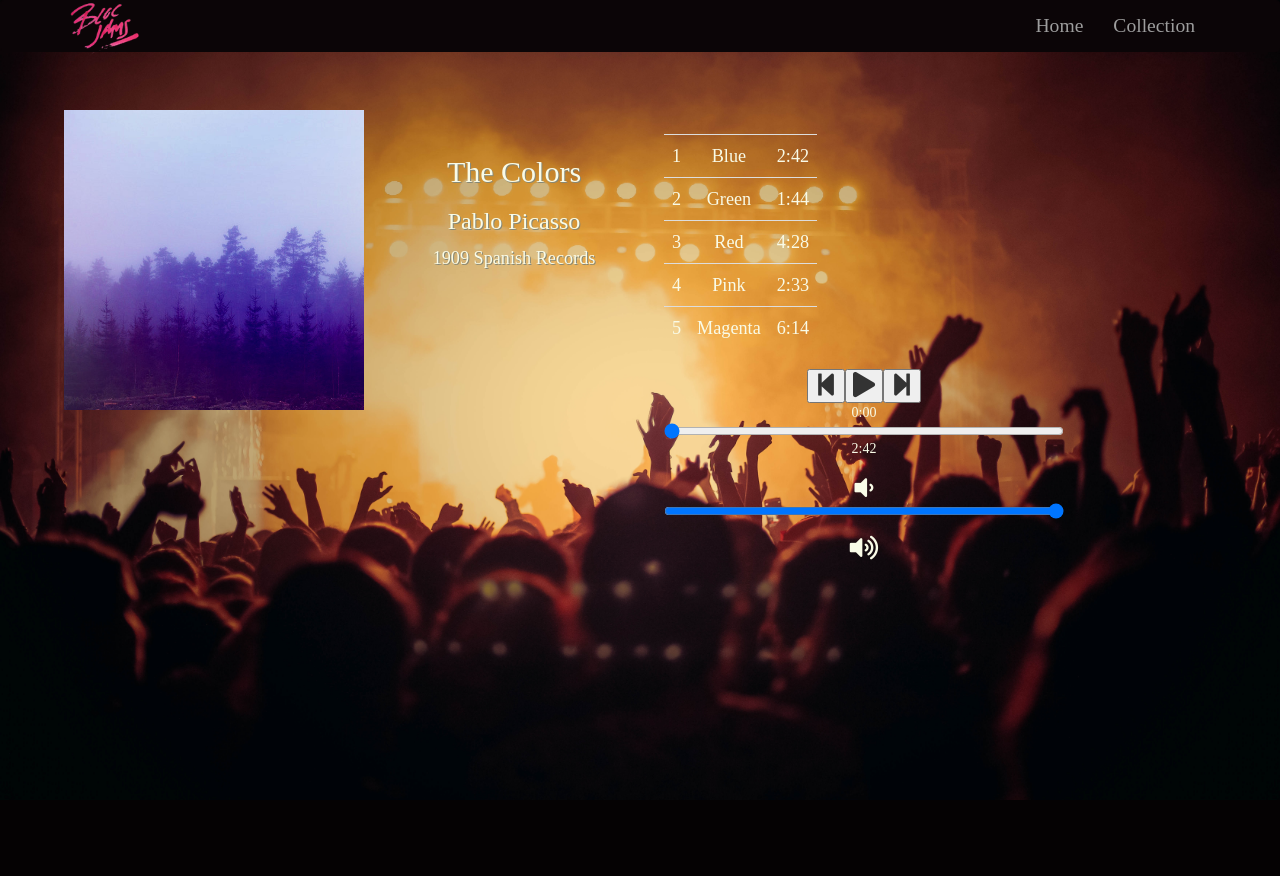
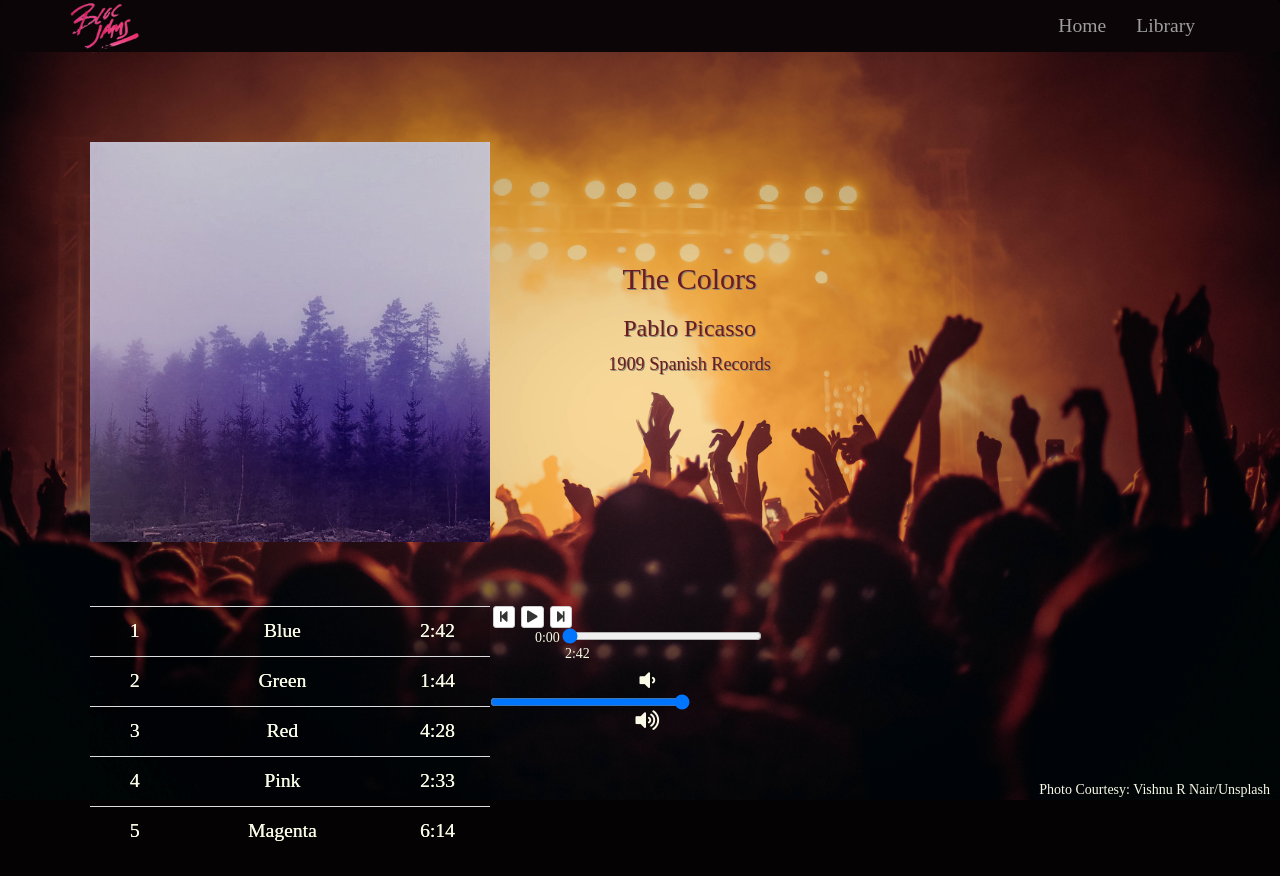
Before and after one commit to n-thomson/bloc-jams-react, a React (Create React App) app: page /album/the-colors in a window 1280 px wide. Before the commit the page ends 800 px from the top, so only its background shows below. Built offline with nearby package versions, Linux system fonts and the light colour scheme; a web font is replaced by a local one.

Commit message:
styling updates v2

```diff
--- a/src/App.css
+++ b/src/App.css
@@ -13,10 +13,9 @@
 }
 
 h1{
-  vertical-align: center;
-  color: #f9fbe7;
+  /* color: #f9fbe7; */
+  color: #6d1b1f;
   font-size: 4em;
-  padding-top: 5%;
 }
 
 img#logo{
@@ -30,3 +29,12 @@ a.navbar-brand{
 a{
   font-size: 1.4em;
 }
+
+footer{
+  position: fixed;
+  bottom: 0;
+  width: 100%;
+  padding-right: 10px;
+  text-align: right;
+  color: #f9fbe7;
+}
--- a/src/App.js
+++ b/src/App.js
@@ -25,7 +25,7 @@ class App extends Component {
                   Home
                 </NavItem>
                 <NavItem eventKey = {2} componentClass = {Link} href='/library' to='/library'>
-                  Collection
+                  Library
                 </NavItem>
               </Nav>
             </Navbar.Collapse>
@@ -36,6 +36,7 @@ class App extends Component {
           <Route path = '/library' component = {Library}/>
           <Route path = '/album/:slug' component = {Album}/>
         </main>
+        <footer>Photo Courtesy: Vishnu R Nair/Unsplash</footer>
       </div>
     );
   }
--- a/src/components/Album.js
+++ b/src/components/Album.js
@@ -132,6 +132,7 @@ class Album extends Component{
             <div id = 'release-info'>{this.state.album.releaseInfo} </div>
           </div>
         </section>
+        <section id = 'table-controls'>
           <Table id ='song-list' responsive>
             <colgroup>
               <col id = 'song-number-column'/>
@@ -161,6 +162,7 @@ class Album extends Component{
             formatTime = {(time) => this.formatTime(time)}
           />
         </section>
+      </section>
     )
   }
 }
--- a/src/components/Library.js
+++ b/src/components/Library.js
@@ -15,10 +15,9 @@ class Library extends Component{
           this.state.albums.map((album, index) =>
             <Link to={`/album/${album.slug}`} key={index}>
               <div className = 'library-item' >
-                <img id = 'album-cover' src={album.albumCover} alt = {album.title}/>;
-                <div id = 'album-title'>{album.title}</div>
+                <img id = 'album-cover' src={album.albumCover} alt = {album.title}/>
+                <div id = 'album-title'>{album.title}</div> - <span id = 'album-songs'>{album.songs.length} songs</span>
                 <div id = 'album-artist'>{album.artist}</div>
-                <div id = 'album-songs'>{album.songs.length} songs</div>
               </div>
             </Link>
           )
--- a/src/components/PlayerBar.js
+++ b/src/components/PlayerBar.js
@@ -1,20 +1,21 @@
 import React, {Component} from 'react';
 import './playerbar.css';
+import {Button} from 'react-bootstrap';
 
 class PlayerBar extends Component{
   render(){
     return(
       <section id = 'playerbar'>
         <div id = 'buttons'>
-          <button id = 'previous' onClick = {this.props.handlePrevClick}>
+          <Button id = 'previous' bsSize="xsmall" onClick = {this.props.handlePrevClick}>
             <i className = 'fas fa-step-backward'/>
-          </button>
-          <button id = 'play-pause' onClick = { this.props.handleSongClick}>
+          </Button>
+          <Button id = 'play-pause' bsSize="xsmall" onClick = { this.props.handleSongClick}>
             <i className = {this.props.isPlaying ? 'fas fa-pause' : 'fas fa-play'}/>
-          </button>
-          <button id = 'next' onClick = {this.props.handleNextClick}>
+          </Button>
+          <Button id = 'next' bsSize="xsmall" onClick = {this.props.handleNextClick}>
             <i className = 'fas fa-step-forward'/>
-          </button>
+          </Button>
         </div>
         <section id = 'time-control'>
           <span className = 'current-time'>{this.props.formatTime(this.props.currentTime)}</span>
--- a/src/components/album.css
+++ b/src/components/album.css
@@ -1,61 +1,49 @@
 section#album-info{
-  display:block;
-  float: left;
-  margin-left: 5%;
-  margin-top: 3%;
+  display:flex;
+  margin-top: 7%;
+  margin-left: 7%;
+  align-self: left;
 }
 
 img#album-cover-art{
-  height: 300px;
+  max-height: 400px;
 }
 
 div.album-details{
   display: inline-block;
   text-shadow: 1px 1px #868876;
-  color: #f9fbe7;
-  min-width: 300px;
+  /* color: #f9fbe7; */
+  color: #6d1b1f;     /* maroon */
+  min-width: 400px;
+  min-height: 400px;
 }
 
-/* img#album-cover-art{
-  display:block;
-  float: left;
-  height: 300px;
-  margin-left: 5%;
-} */
-
-/* div.album-details{
-  display: inline-block;
-  text-shadow: 1px 1px #868876;
-  color: #f9fbe7;
-  height: 300px;
-  min-width: 300px;
-} */
-
-/* h2#album-title{
-  padding-top: 25%;
-  text-align: left
-} */
-
+h2#album-title{
+  margin-top: 30%;
+}
 
 div#release-info{
   margin-top: 10px;
   font-size: 1.3em;
 }
 
-/* div.table-responsive{
-  display: block;
-  width: 300px;
-  color: #f9fbe7;
-} */
+section#table-controls{
+  display: flex;
+  margin: 5% 5% 0 7%;
+}
 
 table#song-list{
-  display:block;
-  max-width: 60%;
-  margin-top: 10%;
+  min-width: 400px;
   color: #f9fbe7;
-  justify-content: center;
+  text-shadow: 0.25px 0.25px #f9fbe7;
+  background-color: rgba(0,0,0,0.2);
+  padding-right: 2%;
+  float: left;
 }
 
-td{
-  font-size: 1.3em;
+.table>tbody>tr>td{
+  padding: 0;
+  line-height: 2.5;
+  width: 30px;
+  font-size: 1.4em;
 }
--- a/src/components/landing.css
+++ b/src/components/landing.css
@@ -1,16 +1,23 @@
 div.point{
   color: #f9fbe7;
+  text-shadow: 2px 2px 4px #000000;
+}
+
+div.show-grid.row{
+  position: static;
+  bottom: 10px;
+  width: 100%;
 }
 
 div.selling-points{
-  margin-top: 12%;
   background-color: rgba(0,0,0,0.2);
   min-height: 190px;
 }
 
+
 h1.hero-title{
-  margin: 0;
-  padding-top: 13%;
+  padding-top: 12%;
+  padding-bottom: 12%;
 }
 
 h2.point-title{
@@ -22,7 +29,10 @@ p.point-description{
   font-size: 2rem;
 }
 
-i.fas {
+
+i.fas.fa-music, i.fas.fa-wifi, i.fas.fa-mobile-alt{
+  color: #f9fbe7;
+  text-shadow: 2px 2px 4px #000000;
   padding-top: 4%;
   font-size: 1.8em;
 }
--- a/src/components/library.css
+++ b/src/components/library.css
@@ -6,8 +6,13 @@
   width: 300px;
   margin: 20px 20px;
   color: #f9fbe7;
+  text-shadow: 1px 1px #868876;
 }
 
 img#album-cover{
   width:250px;
 }
+
+div#album-title{
+  display: inline-block;
+}
--- a/src/components/playerbar.css
+++ b/src/components/playerbar.css
@@ -1,16 +1,48 @@
-#playerbar{
-  float: left;
-  display: block;
-}
-
 section#time-control{
+  display: inline-block;
   color: #f9fbe7;
+  padding: 0 3%;
 }
 
 section#volume-control{
   color: #f9fbe7;
 }
 
+div#buttons{
+  /* color: rgba(11,5,7,0.4) */
+  color: rgba(62,8,10,0.4);
+  /* padding-left: 30px;
+  padding-right: 30px; */
+  float: left;
+}
+
 input.seek-bar{
-  width: 400px;
+  width: 200px;
 }
+
+span.current-time{
+    float: left;
+    width: 30px;
+    text-align: center;
+}
+
+span.current-time{
+    float: left;
+    width: 30px;
+    text-align: center;
+}
+
+span.total-time{
+    float: left;
+    width: 30px;
+    text-align: center;
+}
+
+i.fas.fa-volume-down, i.fas.fa-volume-up{
+  padding: 0 3px;
+  font-size: 1.5em;
+}
+
+button#previous, button#play-pause, button#next{
+  margin: 0 3px;
+}
```
Also changed, not shown: public/assets/images/album_covers/01.jpg, public/assets/images/album_covers/02.jpg. Lines whose indentation alone changed are shown as unchanged.
